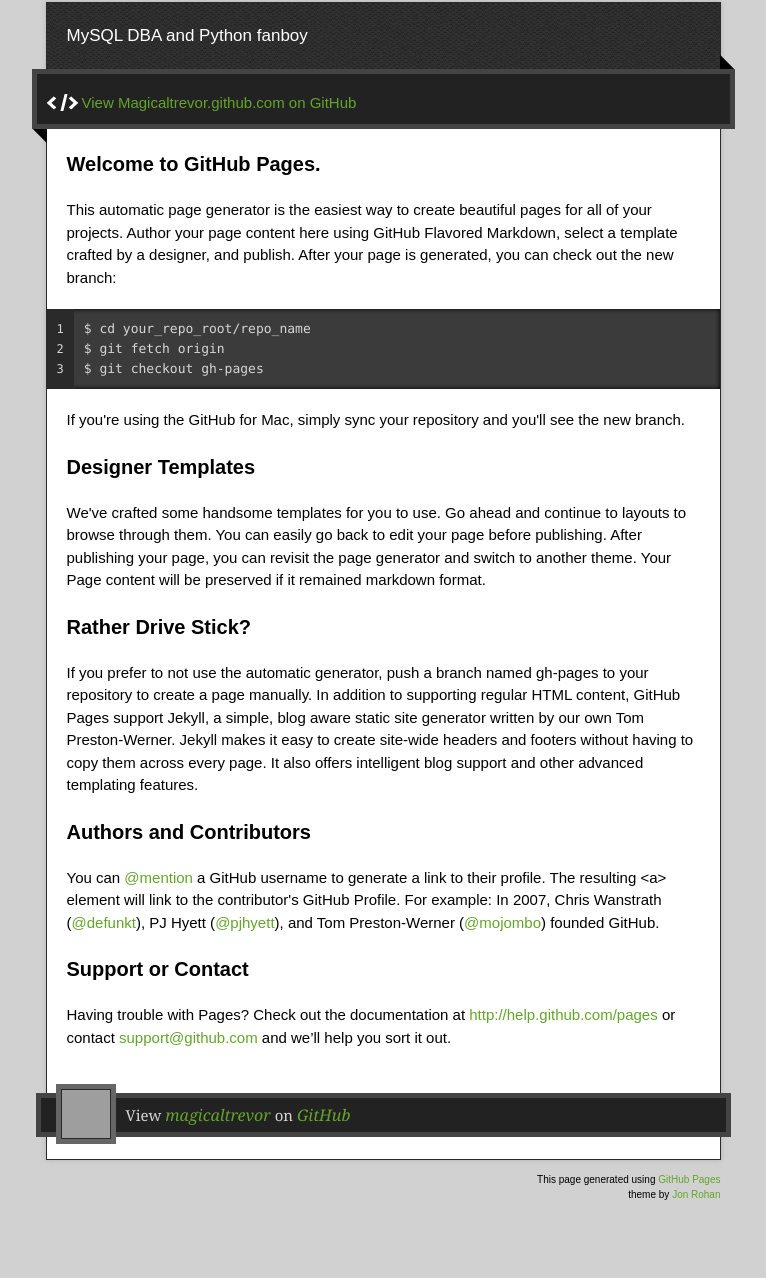
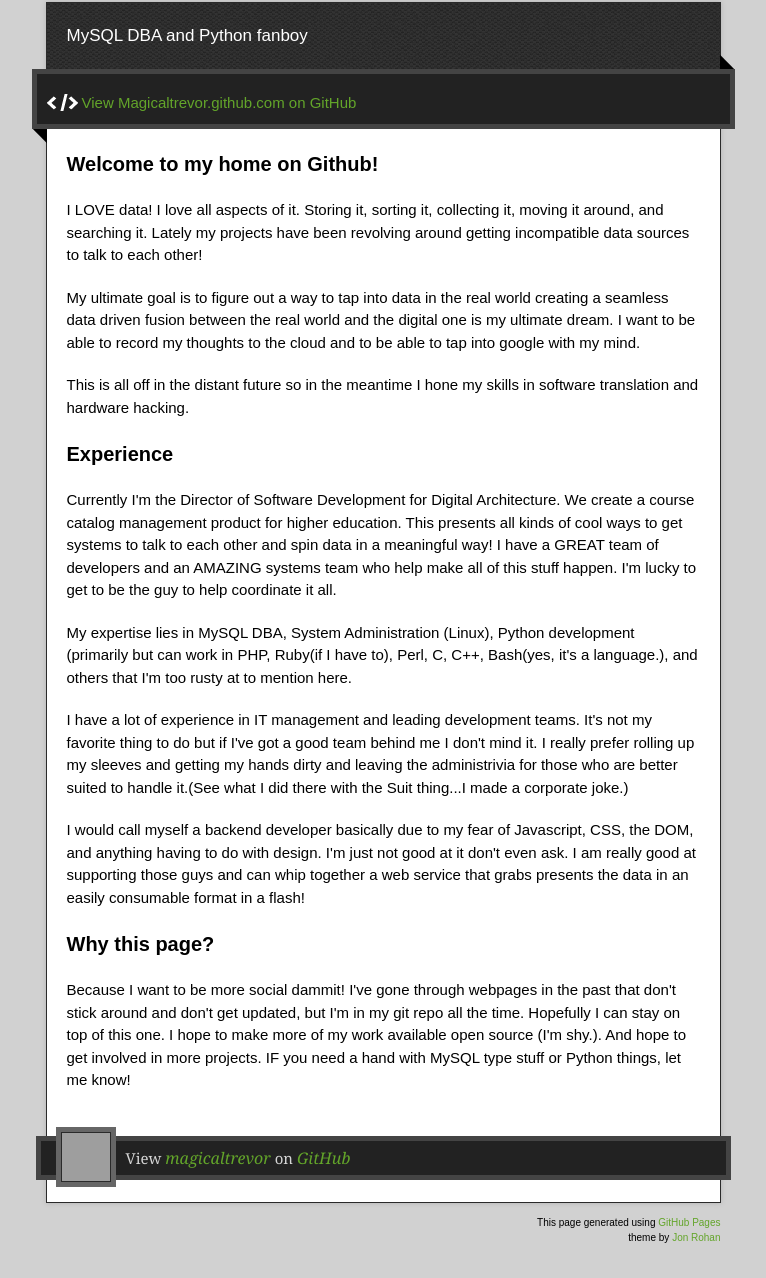
Before and after one commit to magicaltrevor/magicaltrevor.github.com, a plain HTML site: page index.html in a window 1280 px wide. Shown: the part 128-1406 px from the top of the page, without its empty margins (257-1023 px from the left). Drawn offline with nearby package versions, Linux system fonts and the light colour scheme; grey boxes are pictures that could not be loaded.

Commit message:
Replace master branch with page content via GitHub

```diff
--- a/index.html
+++ b/index.html
@@ -34,32 +34,27 @@
         <span class="blc"></span><span class="trc"></span>
         </div>
         <article class="markdown-body">
-          <h3>Welcome to GitHub Pages.</h3>
+          <h3>Welcome to my home on Github!</h3>
 
-<p>This automatic page generator is the easiest way to create beautiful pages for all of your projects. Author your page content here using GitHub Flavored Markdown, select a template crafted by a designer, and publish. After your page is generated, you can check out the new branch:</p>
+<p>I <em>LOVE</em> data! I love all aspects of it. Storing it, sorting it, collecting it, moving it around, and searching it. Lately my projects have been revolving around getting incompatible data sources to talk to each other!</p>
 
-<pre><code>$ cd your_repo_root/repo_name
-$ git fetch origin
-$ git checkout gh-pages
-</code></pre>
+<p>My ultimate goal is to figure out a way to tap into data in the real world creating a seamless data driven fusion between the real world and the digital one is my ultimate dream. I want to be able to record my thoughts to the cloud and to be able to tap into google with my mind. </p>
 
-<p>If you're using the GitHub for Mac, simply sync your repository and you'll see the new branch.</p>
+<p>This is all off in the distant future so in the meantime I hone my skills in software translation and hardware hacking.</p>
 
-<h3>Designer Templates</h3>
+<h3>Experience</h3>
 
-<p>We've crafted some handsome templates for you to use. Go ahead and continue to layouts to browse through them. You can easily go back to edit your page before publishing. After publishing your page, you can revisit the page generator and switch to another theme. Your Page content will be preserved if it remained markdown format.</p>
+<p>Currently I'm the Director of Software Development for Digital Architecture. We create a course catalog management product for higher education. This presents all kinds of cool ways to get systems to talk to each other and spin data in a meaningful way! I have a GREAT team of developers and an AMAZING systems team who help make all of this stuff happen. I'm lucky to get to be the guy to help coordinate it all.</p>
 
-<h3>Rather Drive Stick?</h3>
+<p>My expertise lies in MySQL DBA, System Administration (Linux), Python development (primarily but can work in PHP, Ruby(if I have to), Perl, C, C++, Bash(yes, it's a language.), and others that I'm too rusty at to mention here.</p>
 
-<p>If you prefer to not use the automatic generator, push a branch named <code>gh-pages</code> to your repository to create a page manually. In addition to supporting regular HTML content, GitHub Pages support Jekyll, a simple, blog aware static site generator written by our own Tom Preston-Werner. Jekyll makes it easy to create site-wide headers and footers without having to copy them across every page. It also offers intelligent blog support and other advanced templating features.</p>
+<p>I have a lot of experience in IT management and leading development teams. It's not my favorite thing to do but if I've got a good team behind me I don't mind it. I really prefer rolling up my sleeves and getting my hands dirty and leaving the administrivia for those who are better suited to handle it.(See what I did there with the Suit thing...I made a corporate joke.)</p>
 
-<h3>Authors and Contributors</h3>
+<p>I would call myself a backend developer basically due to my fear of Javascript, CSS, the DOM, and anything having to do with design. I'm just not good at it don't even ask. I am really good at supporting those guys and can whip together a web service that grabs presents the data in an easily consumable format in a flash!</p>
 
-<p>You can <a href="https://github.com/blog/821" class="user-mention">@mention</a> a GitHub username to generate a link to their profile. The resulting <code>&lt;a&gt;</code> element will link to the contributor's GitHub Profile. For example: In 2007, Chris Wanstrath (<a href="https://github.com/defunkt" class="user-mention">@defunkt</a>), PJ Hyett (<a href="https://github.com/pjhyett" class="user-mention">@pjhyett</a>), and Tom Preston-Werner (<a href="https://github.com/mojombo" class="user-mention">@mojombo</a>) founded GitHub.</p>
+<h3>Why this page?</h3>
 
-<h3>Support or Contact</h3>
-
-<p>Having trouble with Pages? Check out the documentation at <a href="http://help.github.com/pages">http://help.github.com/pages</a> or contact <a href="mailto:support@github.com">support@github.com</a> and we’ll help you sort it out.</p>
+<p>Because I want to be more social dammit! I've gone through webpages in the past that don't stick around and don't get updated, but I'm in my git repo all the time. Hopefully I can stay on top of this one. I hope to make more of my work available open source (I'm shy.). And hope to get involved in more projects. IF you need a hand with MySQL type stuff or Python things, let me know! </p>
         </article>
       </div>
     </div>
```
Also changed, not shown: params.json (+1 -1 lines).
